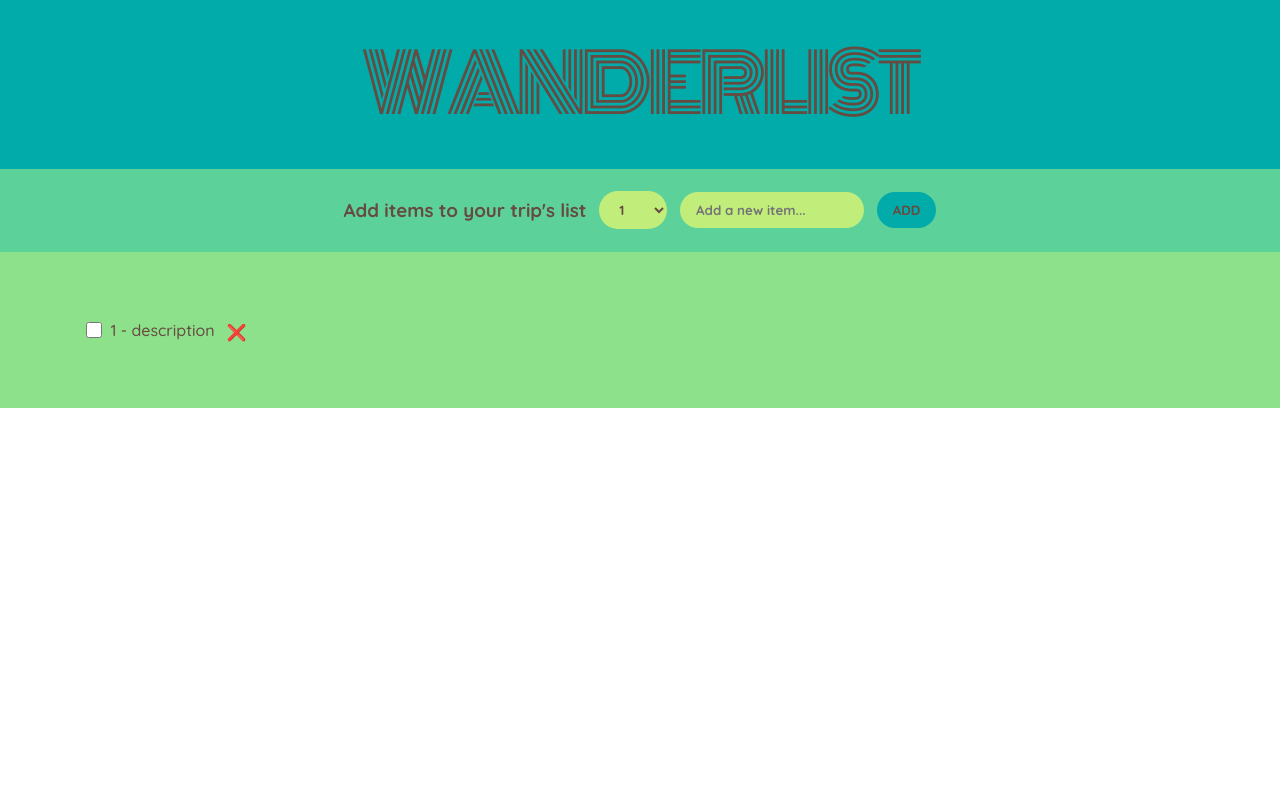
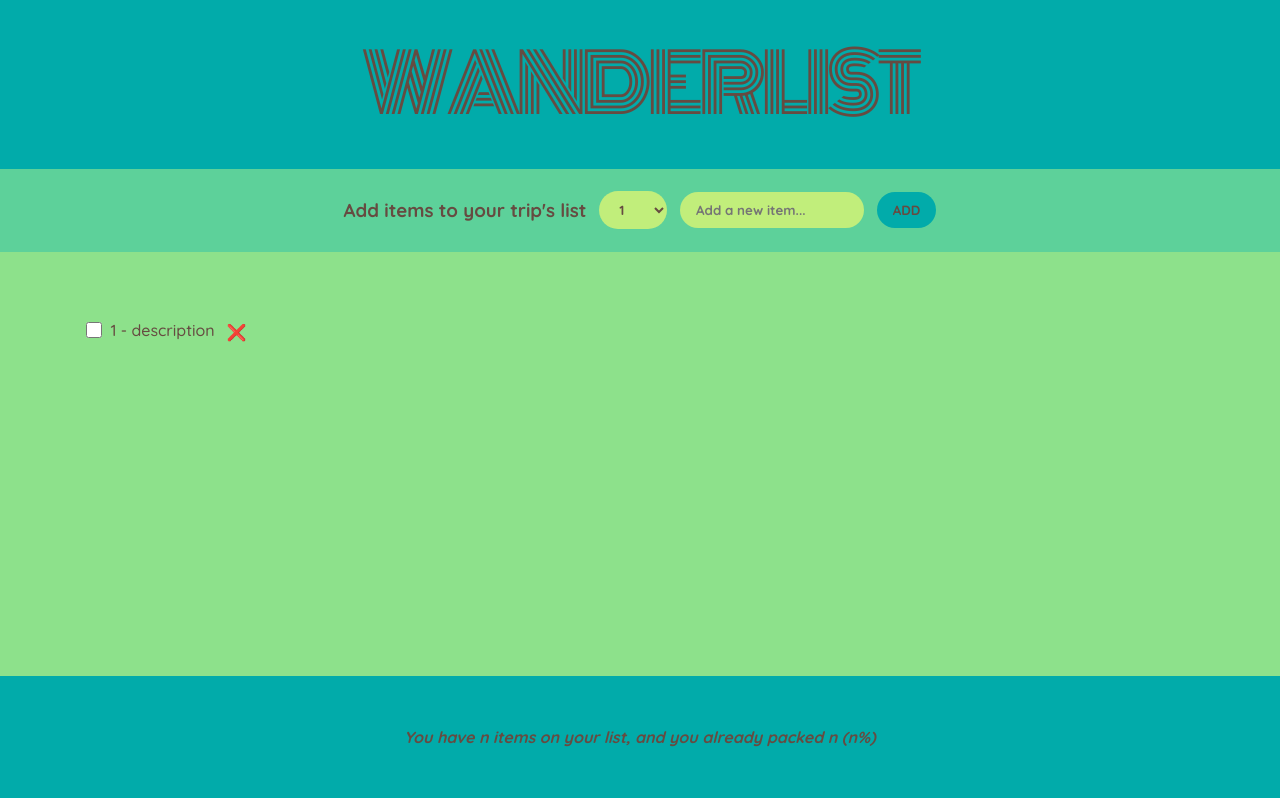
Before and after one commit to sofiacottone/my-travel-list, a React (Create React App) app: page / in a window 1280 px wide. Built offline with nearby package versions, Linux system fonts and the light colour scheme.

Commit message:
feat: add footer
- add Stats component in footer to display list statistics
- import component in App.js
- add style

```diff
--- a/src/App.js
+++ b/src/App.js
@@ -1,6 +1,7 @@
 import Header from "./components/Header";
 import AddItems from "./components/AddItems";
 import ItemsList from "./components/ItemsList";
+import Stats from "./components/Stats";
 
 export default function App() {
   return (
@@ -9,6 +10,7 @@ export default function App() {
       <main>
         <AddItems />
         <ItemsList />
+        <Stats />
       </main>
     </div>
   );
--- /dev/null
+++ b/src/components/Stats.js
@@ -0,0 +1,9 @@
+export default function Stats() {
+    return (
+        <footer className="stats">
+            <em>
+                You have n items on your list, and you already packed n (n%)
+            </em>
+        </footer>
+    );
+}
--- a/src/index.css
+++ b/src/index.css
@@ -36,8 +36,6 @@ body {
 .app {
   width: 100%;
   height: 100vh;
-  display: grid;
-  grid-template-rows: auto auto 1fr auto;
 }
 
 h1 {
@@ -87,6 +85,8 @@ input {
 .items-list {
   background-color: var(--tertiary-color);
   padding: 3rem 4rem;
+  height: calc(100vh - 10.625rem - 5.25rem - 7.625rem);
+  overflow-y: auto;
 
   ul {
     display: flex;
@@ -121,3 +121,13 @@ input {
 
 
 /* #endregion ITEMS */
+
+/* #region STATISTICS */
+.stats {
+  background-color: var(--primary-color);
+  text-align: center;
+  font-weight: 700;
+  padding: 3.2rem 0;
+}
+
+/* #endregion STATISTICS */
```
